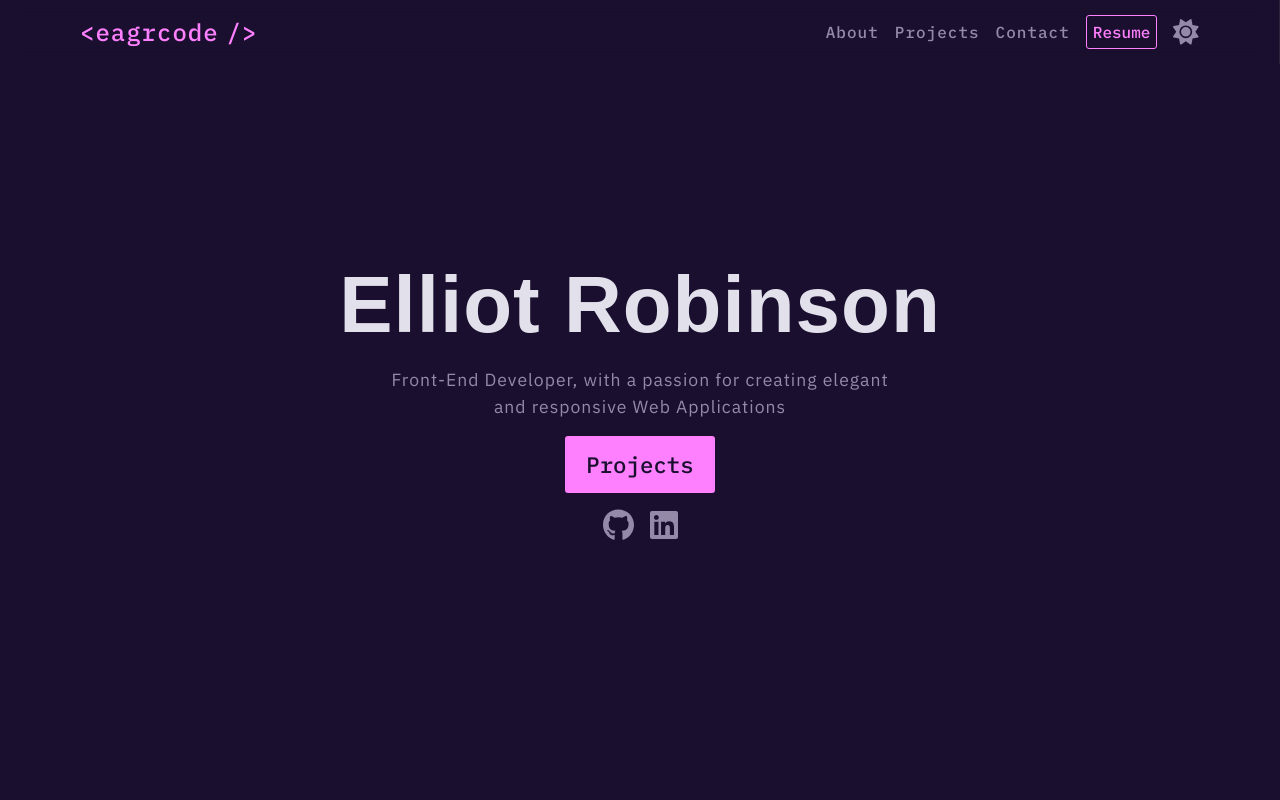
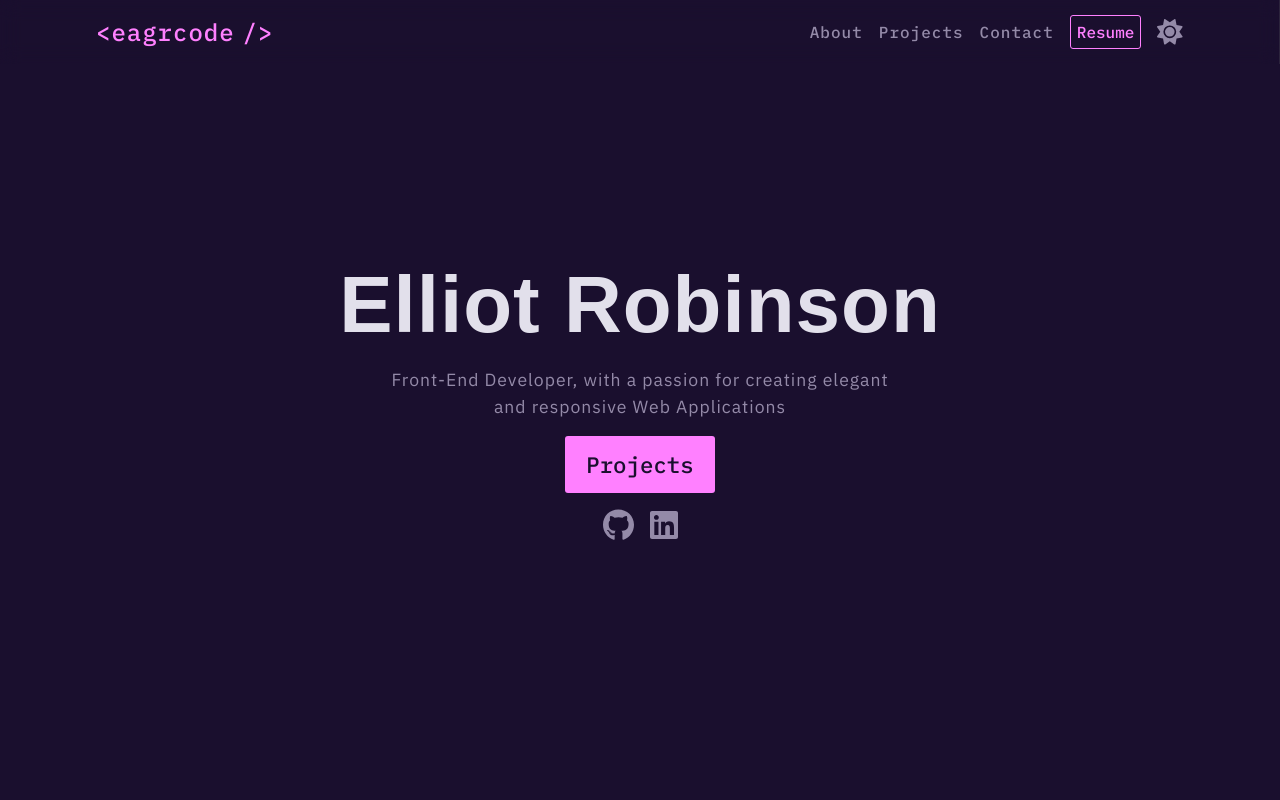
Before and after one commit to eagrcode/eagrcode-dev, a Next.js app: page / in a window 1280 px wide. Shown: the top 800 px of the page. Built offline with nearby package versions, Linux system fonts and the light colour scheme.

Commit message:
increase side padding

```diff
--- a/src/components/Layout/Layout.module.scss
+++ b/src/components/Layout/Layout.module.scss
@@ -30,6 +30,6 @@
   }
 
   @media (min-width: 1200px) {
-    padding: 0 5rem;
+    padding: 0 6rem;
   }
 }
--- a/src/components/Navbar/Navbar.module.scss
+++ b/src/components/Navbar/Navbar.module.scss
@@ -31,7 +31,7 @@
   }
 
   @media (min-width: 1200px) {
-    padding: 0 5rem;
+    padding: 0 6rem;
   }
 }
 
```
